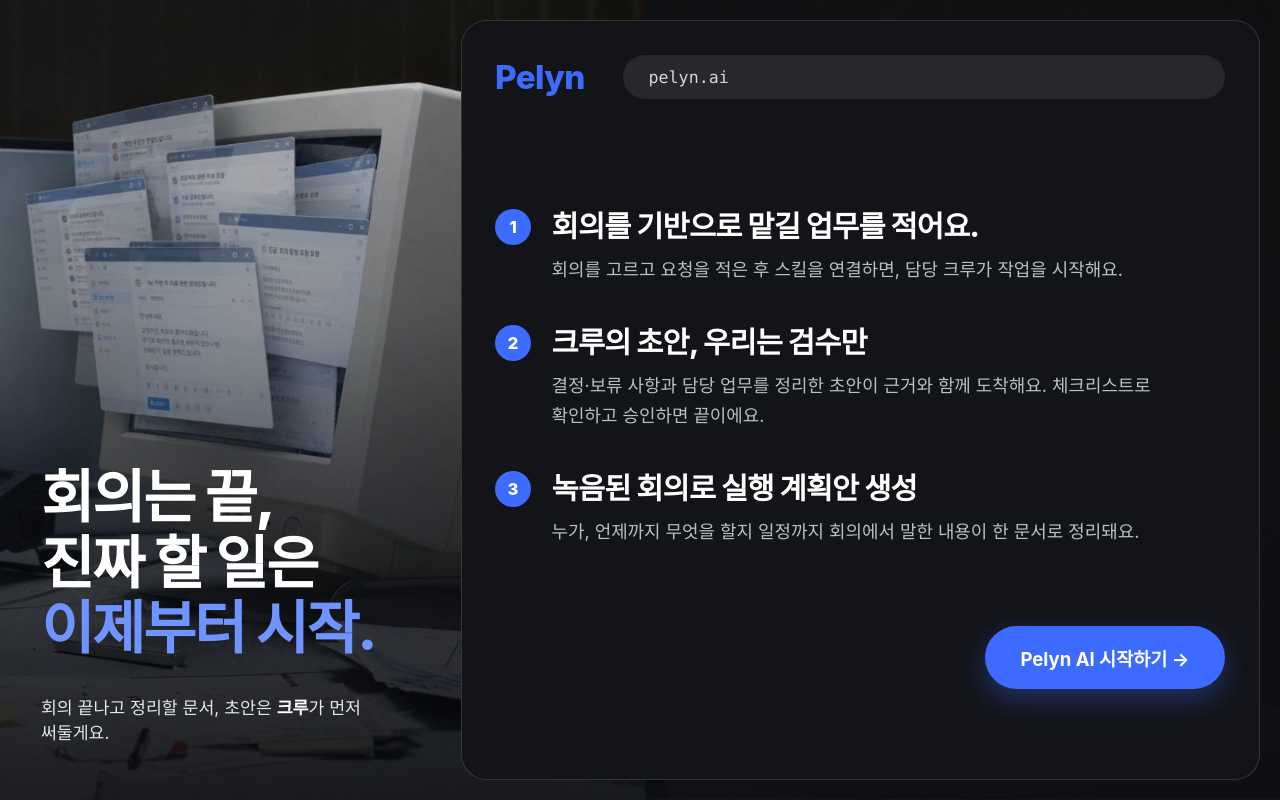
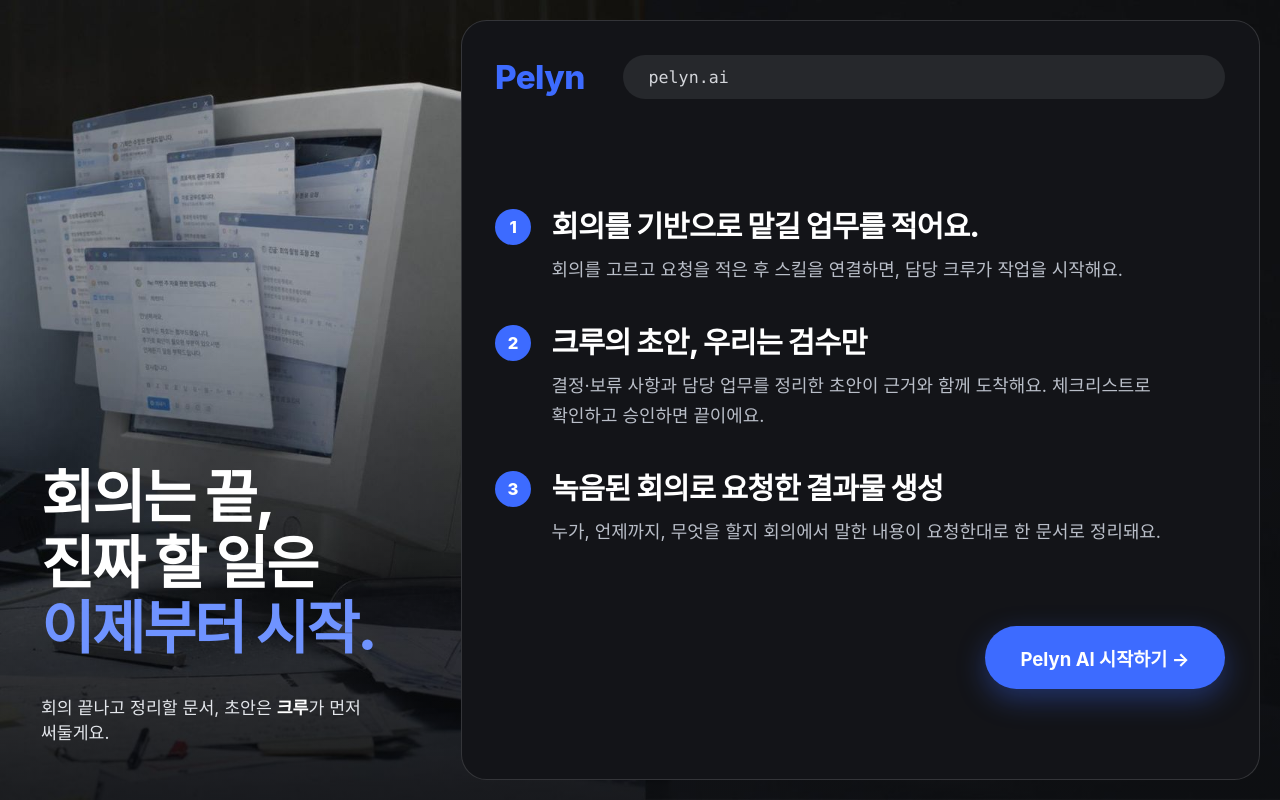
Before and after one commit to yunh4507/pelyn-ai, a plain HTML site: page index.html in a window 1280 px wide. Drawn offline with Linux system fonts and the light colour scheme; files whose address does not match are found by name; a web font is replaced by a local one.

Commit message:
Update index.html

```diff
--- a/index.html
+++ b/index.html
@@ -117,7 +117,7 @@
     <ol class="steps">
       <li><span class="n">1</span><div><h3>회의를 기반으로 맡길 업무를 적어요.</h3><p>회의를 고르고 요청을 적은 후 스킬을 연결하면, 담당 크루가 작업을 시작해요.</p></div></li>
       <li><span class="n">2</span><div><h3>크루의 초안, 우리는 검수만</h3><p>결정·보류 사항과 담당 업무를 정리한 초안이 근거와 함께 도착해요. 체크리스트로 확인하고 승인하면 끝이에요.</p></div></li>
-      <li><span class="n">3</span><div><h3>녹음된 회의로 실행 계획안 생성</h3><p>누가, 언제까지 무엇을 할지 일정까지 회의에서 말한 내용이 한 문서로 정리돼요.</p></div></li>
+      <li><span class="n">3</span><div><h3>녹음된 회의로 요청한 결과물 생성</h3><p>누가, 언제까지, 무엇을 할지 회의에서 말한 내용이 요청한대로 한 문서로 정리돼요.</p></div></li>
     </ol>
 
     <div class="closing">
```
